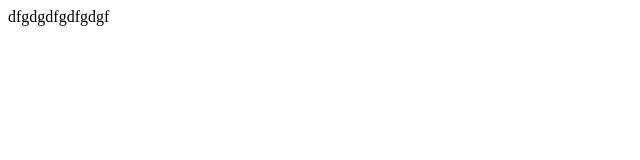
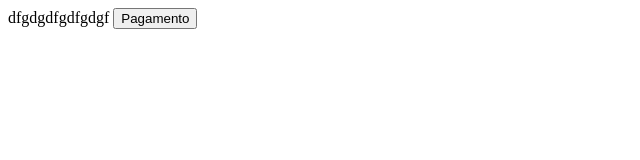
Before and after one commit to elielson-and/repo-teste, a plain HTML site: page index.html in a window 1280 px wide. Shown: the whole page, without its empty margins (0-640 px from the left). Drawn offline with Linux system fonts and the light colour scheme.

Commit message:
implementando botao de pagamento

```diff
--- a/index.html
+++ b/index.html
@@ -7,7 +7,7 @@
     <title>Document</title>dfgdgdfgdfgdgf
 
 <body>
-
+    <button>Pagamento</button>
 </body>
 
 </html>
```
